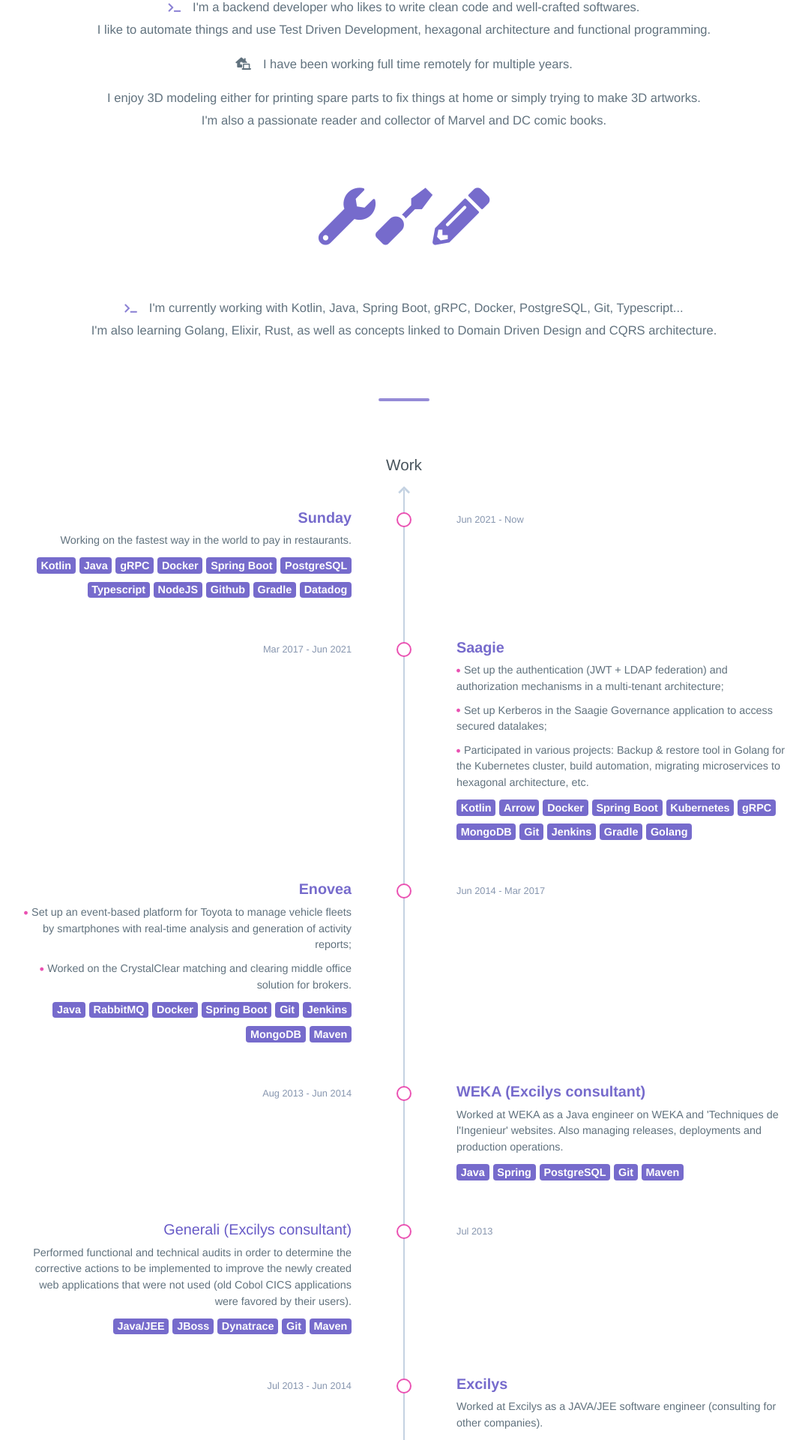
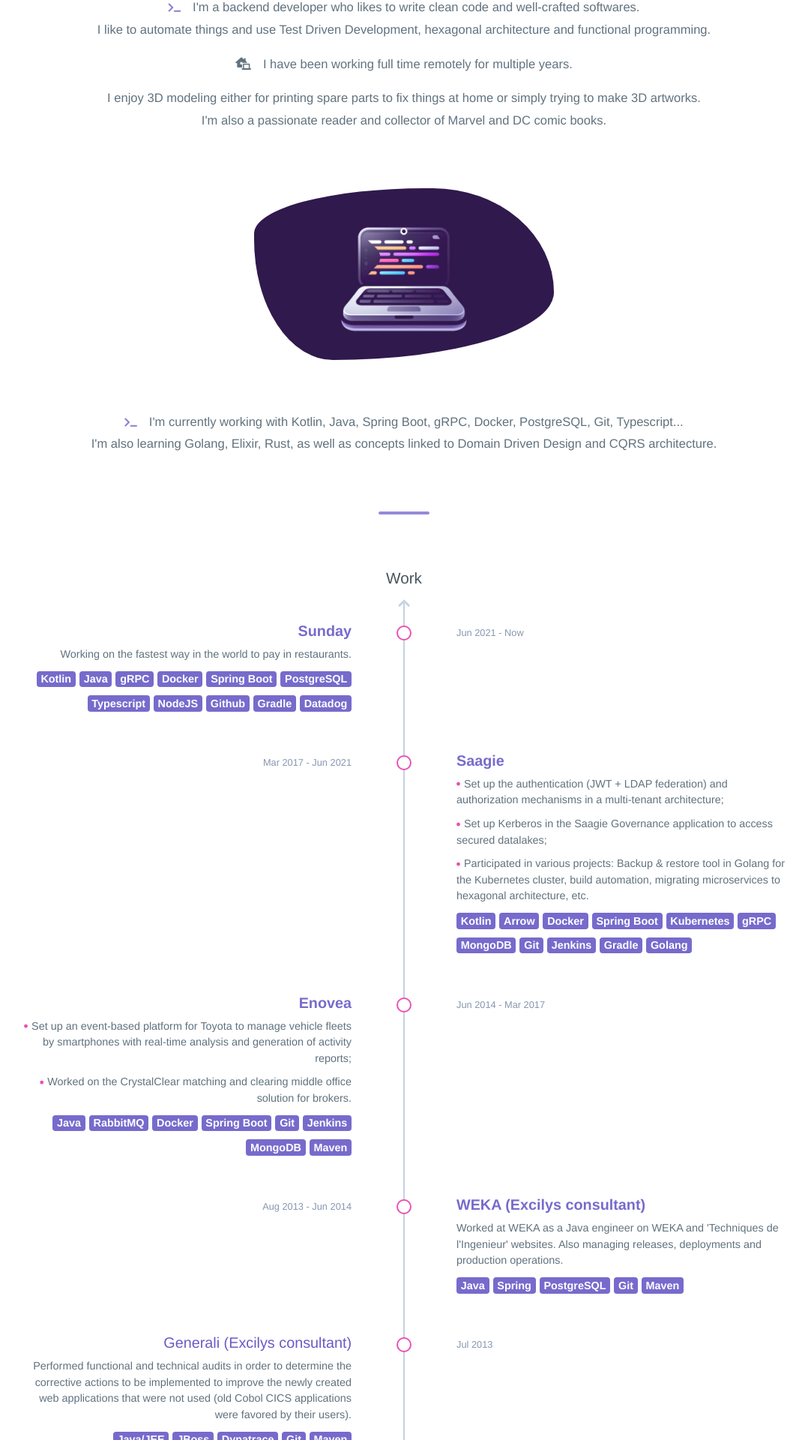
Before and after one commit to antoinecarton/antoinecarton.github.io, a Jekyll site: the page built from index.md, in a window 1280 px wide. Shown: the part 621-2541 px from the top of the page at 75% size, without its empty margins (101-1179 px from the left). Built offline with Jekyll 4.4.1, drawn with Linux system fonts in a browser that asks for light colours.

Commit message:
add computer purple blob

```diff
--- a/_layouts/default.html
+++ b/_layouts/default.html
@@ -40,7 +40,11 @@
       <div class="tools-section">
         <div class="container">
           <div class="description">
-            <i class="fas fa-wrench fa-4x"></i><i class="fas fa-screwdriver fa-4x"></i><i class="fas fa-pencil-alt fa-4x"></i>
+            <div class="avatar d-flex justify-content-center">
+              <div class="fixed-blob">
+                <img class="img-fluid" src="assets/images/computer-purple.png">
+              </div>
+            </div>
           </div>
         </div>
       </div>
--- a/_sass/default.scss
+++ b/_sass/default.scss
@@ -91,7 +91,7 @@ a {
 hr.rounded {
   border: 2px solid $color-text-purple;
   border-radius: 5px;
-  width:5%;
+  width: 5%;
   opacity: 0.7;
 }
 
@@ -208,11 +208,21 @@ hr.rounded {
   @extend .larger;
 
   .container {
-
     .description {
       @extend %description;
       opacity: $opacity-qmx;
       color: $color-text-purple;
+
+      .fixed-blob {
+        overflow: hidden;
+        width: 25rem;
+        height: auto;
+        border-radius: 65% 46% 84% 30%/30% 69% 45% 80%;
+
+        background-color: white;
+        background-size: cover;
+        background-position: center;
+      }
     }
   }
 }
```
Also changed, not shown: assets/images/computer-purple.png (added).
